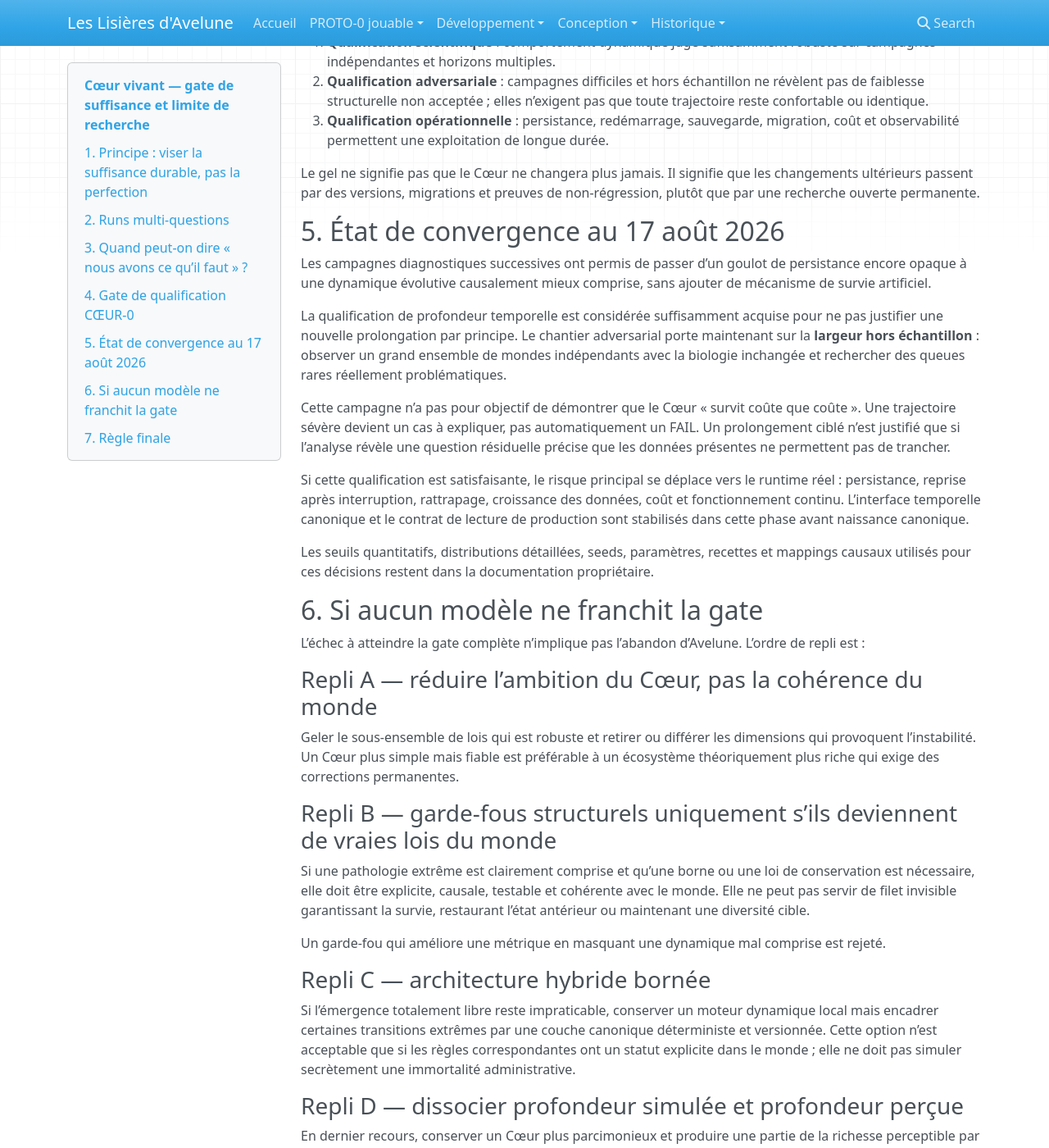
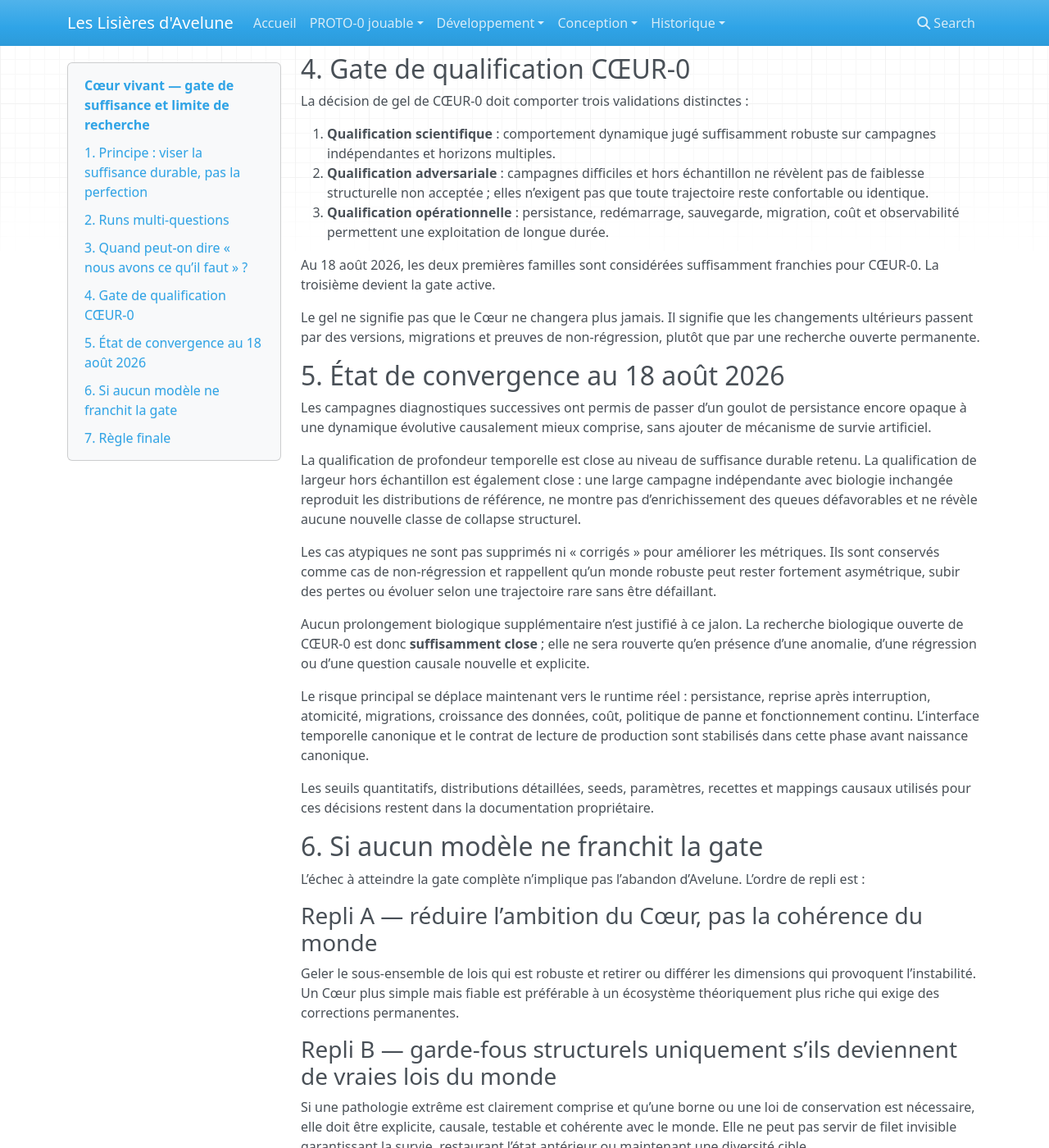
Before and after one commit to Abeliome-Officiel/les-lisieres-avelune, an MkDocs documentation site: the page built from docs/29_coeur_vivant_gate_suffisance.md, in a window 1280 px wide and 1400 px high, scrolled down 3269 px. Shown: the whole window at 82% size. Built offline with MkDocs 1.6.1, drawn with Linux system fonts in a browser that asks for light colours; nearby versions of some CDN libraries; some of the changed text lies outside the part shown.

Commit message:
docs: clore la qualification adversariale du Coeur

```diff
--- a/docs/29_coeur_vivant_gate_suffisance.md
+++ b/docs/29_coeur_vivant_gate_suffisance.md
@@ -1,7 +1,7 @@
 # Cœur vivant — gate de suffisance et limite de recherche
 
-> **Statut : règle méthodologique partageable — v0.3**
-> Date : 17 août 2026
+> **Statut : règle méthodologique partageable — v0.4**
+> Date : 18 août 2026
 
 ## 1. Principe : viser la suffisance durable, pas la perfection
 
@@ -57,6 +57,8 @@ Une forte baisse locale ou temporaire n’est donc pas automatiquement un échec
 La validation finale ne doit pas utiliser uniquement les seeds, conditions initiales et cas ayant servi à concevoir ou régler le modèle.
 
 Une campagne de confirmation doit employer des seeds et scénarios **tenus à l’écart du réglage**, afin de vérifier que le Cœur ne fonctionne pas seulement sur les cas déjà observés.
+
+Cette qualification est désormais close pour CŒUR-0 au niveau de suffisance retenu : une large campagne indépendante, avec biologie inchangée, reproduit le régime déjà observé sans faire apparaître de nouvelle famille de fragilité structurelle. Les trajectoires rares observées restent des cas écologiques à interpréter, non des échecs par définition.
 
 ### 3.3 Robustesse aux conditions limites
 
@@ -114,17 +116,21 @@ La décision de gel de CŒUR-0 doit comporter trois validations distinctes :
 2. **Qualification adversariale** : campagnes difficiles et hors échantillon ne révèlent pas de faiblesse structurelle non acceptée ; elles n’exigent pas que toute trajectoire reste confortable ou identique.
 3. **Qualification opérationnelle** : persistance, redémarrage, sauvegarde, migration, coût et observabilité permettent une exploitation de longue durée.
 
+Au 18 août 2026, les deux premières familles sont considérées suffisamment franchies pour CŒUR-0. La troisième devient la gate active.
+
 Le gel ne signifie pas que le Cœur ne changera plus jamais. Il signifie que les changements ultérieurs passent par des versions, migrations et preuves de non-régression, plutôt que par une recherche ouverte permanente.
 
-## 5. État de convergence au 17 août 2026
+## 5. État de convergence au 18 août 2026
 
 Les campagnes diagnostiques successives ont permis de passer d’un goulot de persistance encore opaque à une dynamique évolutive causalement mieux comprise, sans ajouter de mécanisme de survie artificiel.
 
-La qualification de profondeur temporelle est considérée suffisamment acquise pour ne pas justifier une nouvelle prolongation par principe. Le chantier adversarial porte maintenant sur la **largeur hors échantillon** : observer un grand ensemble de mondes indépendants avec la biologie inchangée et rechercher des queues rares réellement problématiques.
+La qualification de profondeur temporelle est close au niveau de suffisance durable retenu. La qualification de largeur hors échantillon est également close : une large campagne indépendante avec biologie inchangée reproduit les distributions de référence, ne montre pas d’enrichissement des queues défavorables et ne révèle aucune nouvelle classe de collapse structurel.
 
-Cette campagne n’a pas pour objectif de démontrer que le Cœur « survit coûte que coûte ». Une trajectoire sévère devient un cas à expliquer, pas automatiquement un FAIL. Un prolongement ciblé n’est justifié que si l’analyse révèle une question résiduelle précise que les données présentes ne permettent pas de trancher.
+Les cas atypiques ne sont pas supprimés ni « corrigés » pour améliorer les métriques. Ils sont conservés comme cas de non-régression et rappellent qu’un monde robuste peut rester fortement asymétrique, subir des pertes ou évoluer selon une trajectoire rare sans être défaillant.
 
-Si cette qualification est satisfaisante, le risque principal se déplace vers le runtime réel : persistance, reprise après interruption, rattrapage, croissance des données, coût et fonctionnement continu. L’interface temporelle canonique et le contrat de lecture de production sont stabilisés dans cette phase avant naissance canonique.
+Aucun prolongement biologique supplémentaire n’est justifié à ce jalon. La recherche biologique ouverte de CŒUR-0 est donc **suffisamment close** ; elle ne sera rouverte qu’en présence d’une anomalie, d’une régression ou d’une question causale nouvelle et explicite.
+
+Le risque principal se déplace maintenant vers le runtime réel : persistance, reprise après interruption, atomicité, migrations, croissance des données, coût, politique de panne et fonctionnement continu. L’interface temporelle canonique et le contrat de lecture de production sont stabilisés dans cette phase avant naissance canonique.
 
 Les seuils quantitatifs, distributions détaillées, seeds, paramètres, recettes et mappings causaux utilisés pour ces décisions restent dans la documentation propriétaire.
 
```
